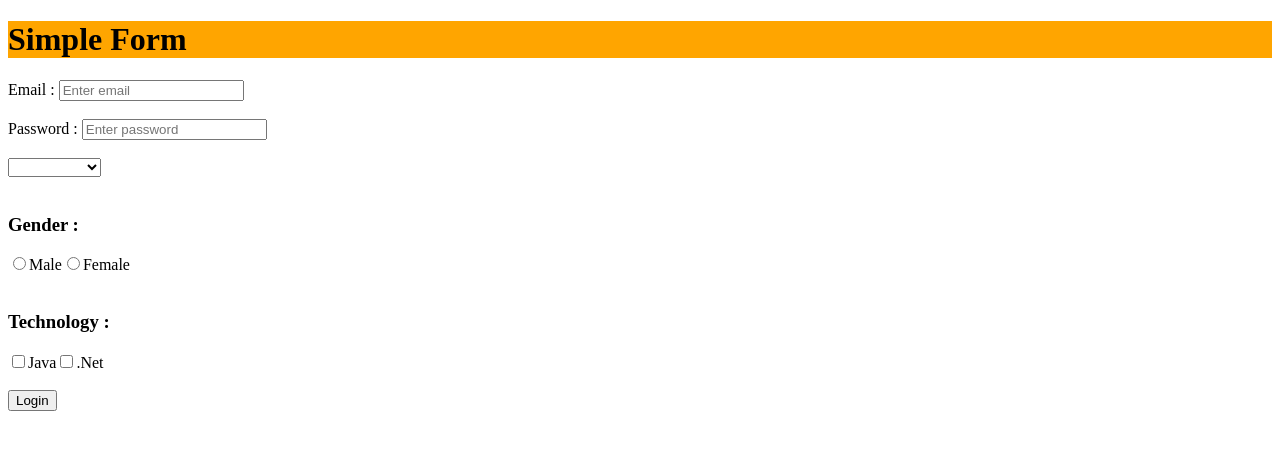
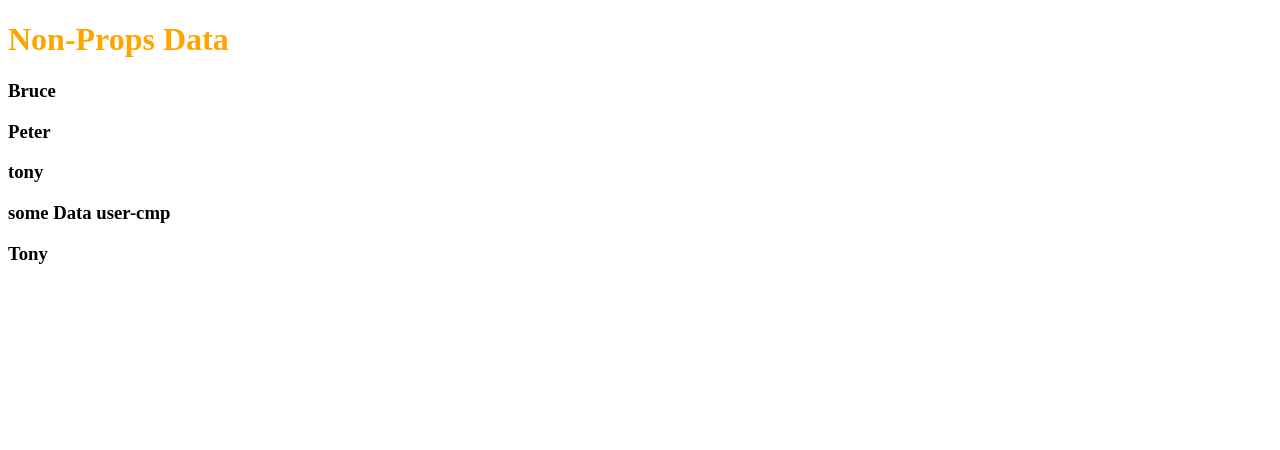
Before and after one commit to chadnitalukder2/vue-js-3-practice, a Vue app: page / in a window 1280 px wide. Shown: the top 450 px of the page. Built offline with nearby package versions, Linux system fonts and the light colour scheme.

Commit message:
non-props

```diff
--- a/src/App.vue
+++ b/src/App.vue
@@ -1,7 +1,8 @@
 <template>
  <div></div>
- <From/>
+ <Home/>
   <!--
+    <From/>
     <Ref/>
     <Home/>
   <Parent/>
@@ -11,9 +12,10 @@
 </template>
 
 <script>
-import From from './components/A_from.vue';
+
+//import From from './components/A_from.vue';
 //import Ref from './components/A_Raf.vue';
-//import Home from './components/A_Home.vue';
+import Home from './components/A_Home.vue';
 //import Parent from './components/A_parent.vue';
 // import Event from './components/A_Event.vue';
 //import Binding from './components/A_binding.vue';
@@ -22,9 +24,10 @@ import From from './components/A_from.vue';
 export default {
   name: "App",
   components: {
-    From
+
+   // From
    // Ref
-    //Home
+    Home
    // Parent,
     // Event,
     // Binding,
--- a/src/components/A_Home.vue
+++ b/src/components/A_Home.vue
@@ -54,13 +54,13 @@ export default {
 
 <!-- ============================================================= -->
 
-<template>
+<!-- <template>
   <h1>Props in vue Js 3</h1>
   <Student :name="name" />
   <Teacher name="Nitesh" />
-</template>
+</template> -->
 
-<script>
+<!-- <script>
 import Student from "./A_student-props.vue";
 import Teacher from "./A_Teacher-props.vue";
 export default {
@@ -75,6 +75,31 @@ export default {
     }
   },
 };
+</script> -->
+
+<!-- ===================================================================== -->
+
+<template>
+  <div>
+    <h1>Non-Props Data</h1>
+    <nonProps item="some Data" name="user-cmp" />
+  </div>
+</template>
+
+<script>
+import nonProps from "./A_non-props.vue";
+export default {
+  name: "A_Home",
+
+  components: {
+    nonProps,
+  },
+};
 </script>
 
-<style lang="scss" scoped></style>
+<style lang="scss" scoped>
+h1{
+
+    color:orange;
+}
+</style>
--- /dev/null
+++ b/src/components/A_non-props.vue
@@ -0,0 +1,24 @@
+<template>
+    <div>
+        <h3>Bruce</h3>
+        <h3>Peter</h3>
+        <h3>tony</h3>
+        <h3>{{ item }} {{ name }}</h3>
+        <h3 v-bind="$attrs">Tony</h3>
+    </div>
+</template>
+
+<script>
+    export default {
+        name: 'A_non-props',
+        inheritAttrs: false,
+        props:{
+            item: String,
+            name : String
+        }
+    }
+</script>
+
+<style lang="scss" scoped>
+
+</style>
```
